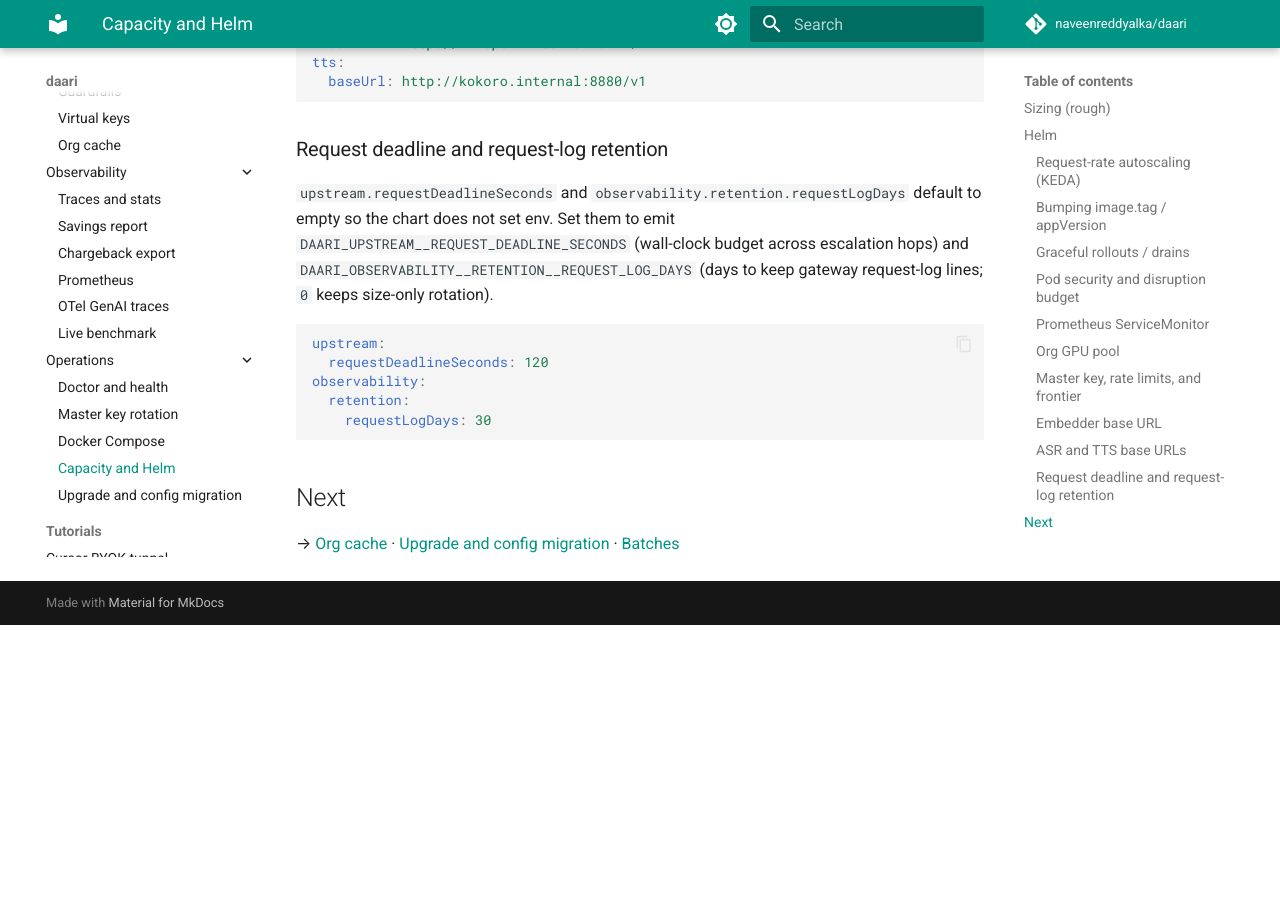
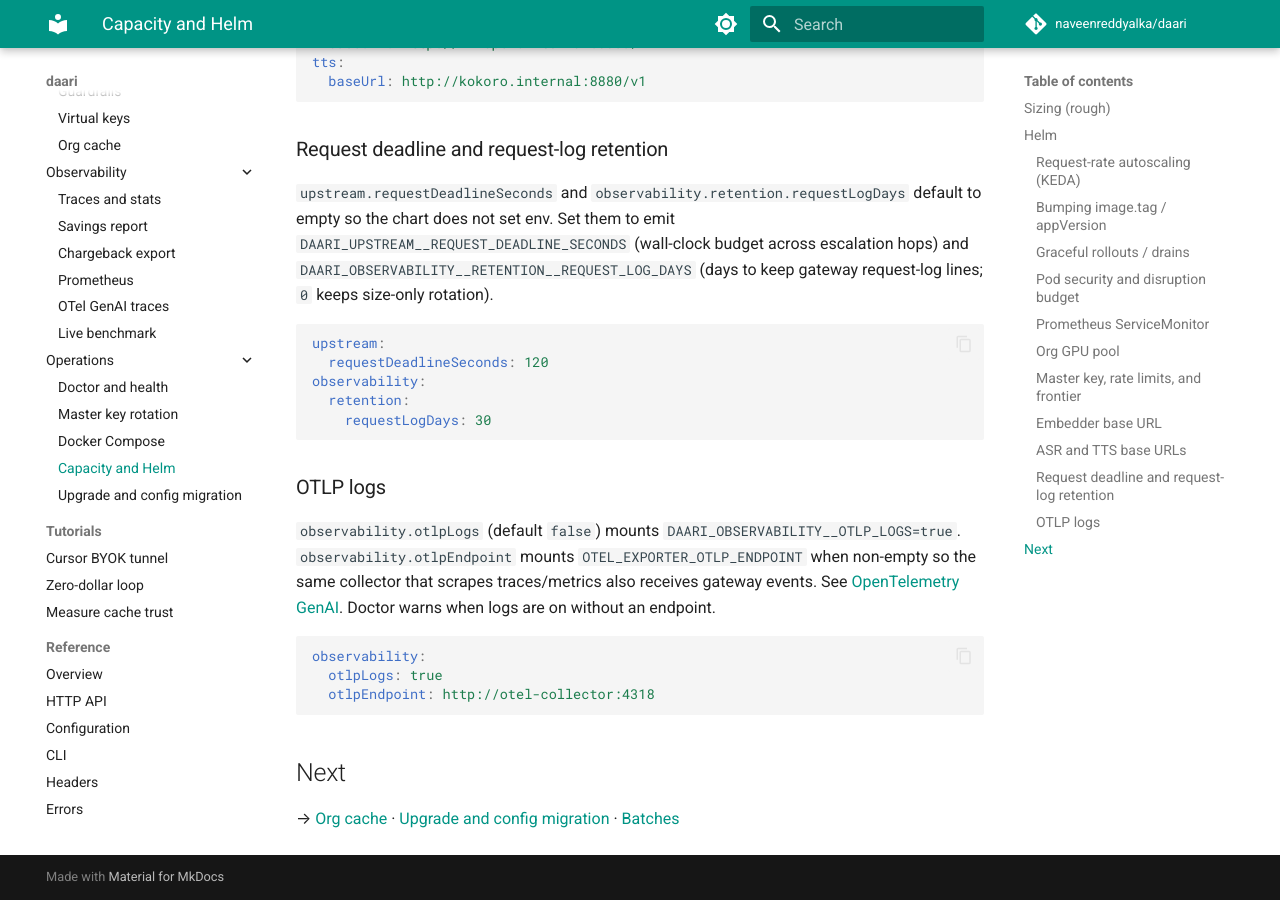
Before and after one commit to naveenreddyalka/daari, an MkDocs documentation site: the page built from docs/developer/guides/operations/capacity-helm.md, in a window 1280 px wide and 900 px high, scrolled down 5345 px. Built offline with MkDocs 1.6.1 and Material for MkDocs 9.7.7, drawn with Linux system fonts in a browser that asks for light colours; comment, search, counter and statistics services are not loaded; before the commit the page ends 5970 px from its top, so only the background shows below that.

Commit message:
feat(helm): wire observability.otlpLogs and OTEL endpoint env
Expose chart knobs for OTLP log export so fleets can feed the same
collector that already scrapes traces/metrics. Closes #888.

Co-authored-by: Cursor <cursoragent@cursor.com>

````diff
--- a/docs/developer/guides/operations/capacity-helm.md
+++ b/docs/developer/guides/operations/capacity-helm.md
@@ -233,6 +233,20 @@ observability:
     requestLogDays: 30
 ```
 
+### OTLP logs
+
+`observability.otlpLogs` (default `false`) mounts `DAARI_OBSERVABILITY__OTLP_LOGS=true`.
+`observability.otlpEndpoint` mounts `OTEL_EXPORTER_OTLP_ENDPOINT` when non-empty
+so the same collector that scrapes traces/metrics also receives gateway events.
+See [OpenTelemetry GenAI](../observability/otel-genai.md). Doctor warns when
+logs are on without an endpoint.
+
+```yaml
+observability:
+  otlpLogs: true
+  otlpEndpoint: http://otel-collector:4318
+```
+
 ## Next
 
 → [Org cache](../features/org-cache.md) · [Upgrade and config migration](upgrade.md) · [Batches](../features/batches.md)
````
Also changed, not shown: docs/TRACKING.md (+8 -0 lines), 3 other files.
